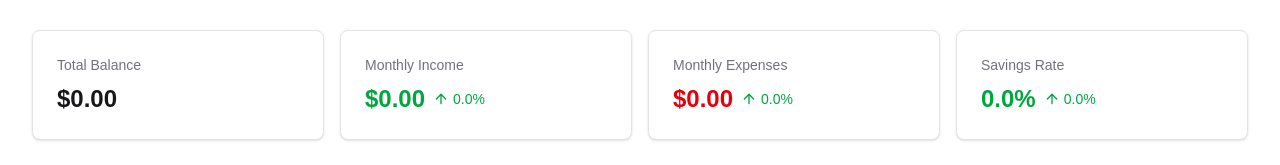
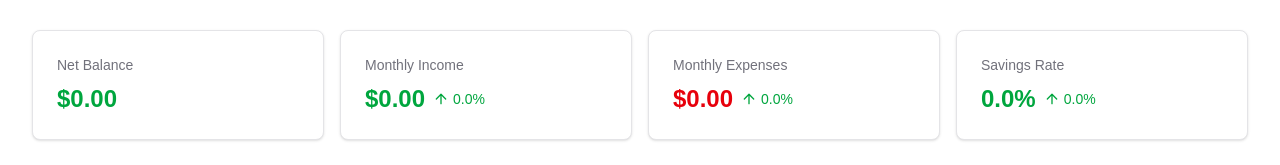
Before and after one commit to shizokura/personal-finance-dashboard, a Next.js app: page / in a window 1280 px wide. Shown: the part 237-402 px from the top of the page. Built offline with nearby package versions, Linux system fonts and the light colour scheme.

Commit message:
Update MetricCard labels and values for improved clarity; change "Total Balance" to "Net Balance" and adjust value calculation to reflect net savings.

```diff
--- a/app/page.tsx
+++ b/app/page.tsx
@@ -117,13 +117,13 @@ export default function Home() {
 
           <div className="grid grid-cols-1 gap-4 sm:grid-cols-2 lg:grid-cols-4">
             <MetricCard
-              label="Total Balance"
+              label="Net Balance"
               value={
                 summary
-                  ? formatCurrency(summary.totalBalance, baseCurrency)
+                  ? formatCurrency(summary.netSavings, baseCurrency)
                   : '$0.00'
               }
-              color="default"
+              color={summary && summary.netSavings >= 0 ? 'green' : 'red'}
             />
             <MetricCard
               label="Monthly Income"
```
